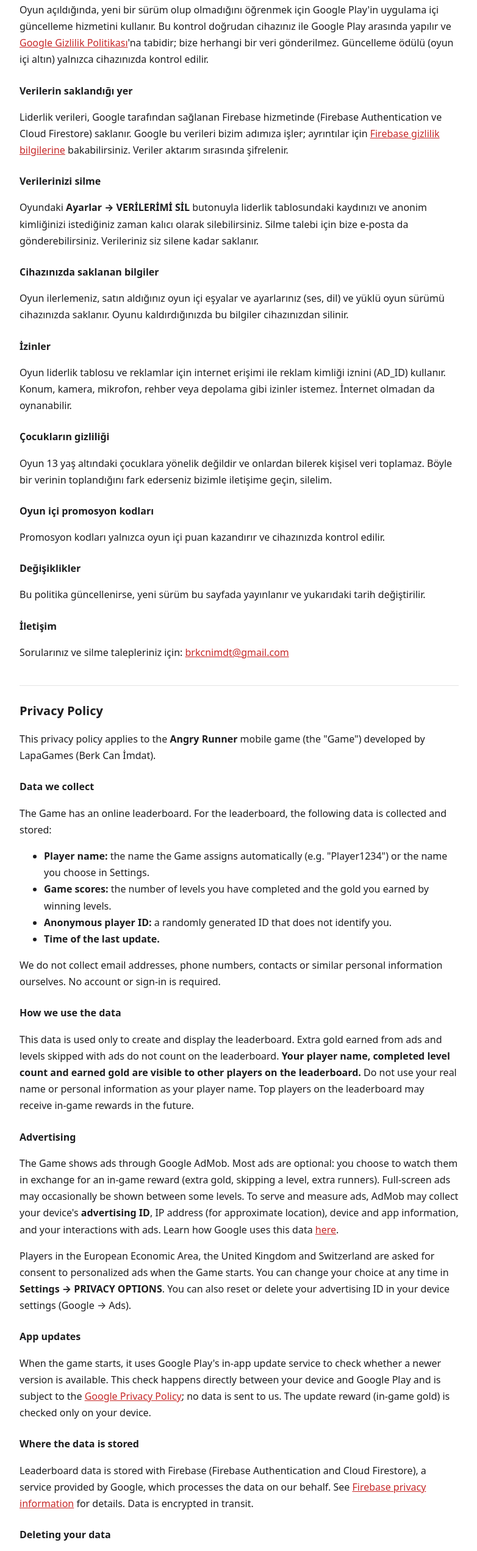
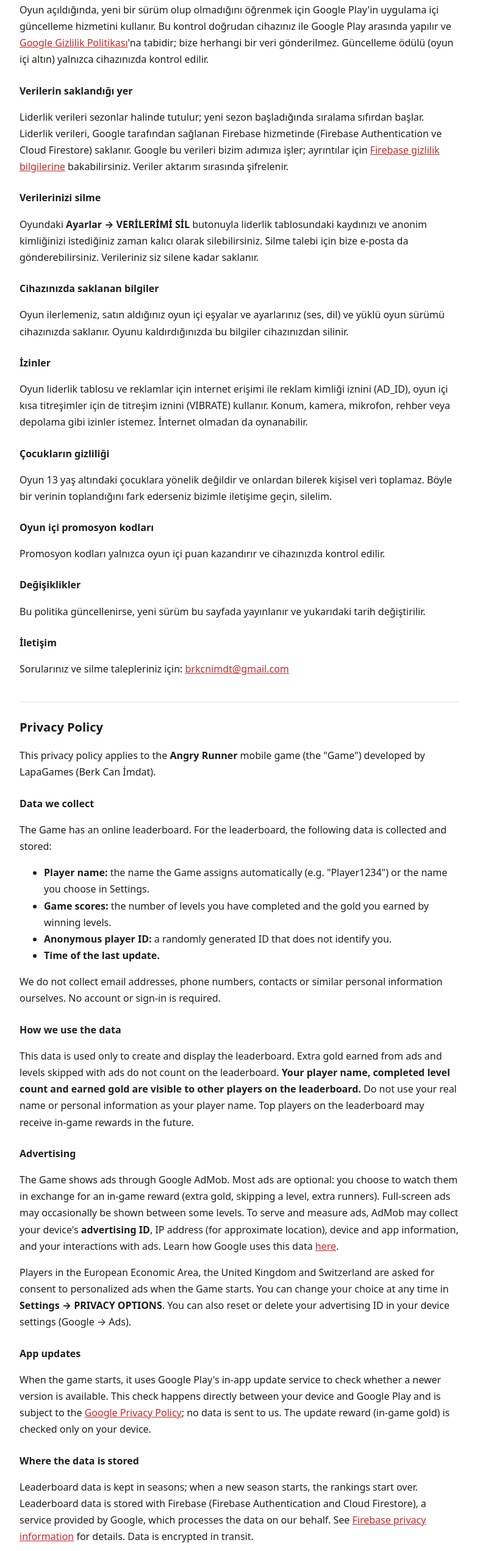
Before and after one commit to BRKCN58/angry-runner-privacy, a plain HTML site: page index.html in a window 1280 px wide. Shown: the part 1291-3835 px from the top of the page at 61% size, without its empty margins (248-1030 px from the left). Drawn offline with Linux system fonts and the light colour scheme.

Commit message:
Gizlilik politikası: titreşim izni ve sıralama sezonları
Co-Authored-By: Claude Opus 5.5 <noreply@anthropic.com>

```diff
--- a/index.html
+++ b/index.html
@@ -49,7 +49,7 @@
     <p>Oyun açıldığında, yeni bir sürüm olup olmadığını öğrenmek için Google Play'in uygulama içi güncelleme hizmetini kullanır. Bu kontrol doğrudan cihazınız ile Google Play arasında yapılır ve <a href="https://policies.google.com/privacy">Google Gizlilik Politikası</a>'na tabidir; bize herhangi bir veri gönderilmez. Güncelleme ödülü (oyun içi altın) yalnızca cihazınızda kontrol edilir.</p>
 
     <h3>Verilerin saklandığı yer</h3>
-    <p>Liderlik verileri, Google tarafından sağlanan Firebase hizmetinde (Firebase Authentication ve Cloud Firestore) saklanır. Google bu verileri bizim adımıza işler; ayrıntılar için <a href="https://firebase.google.com/support/privacy">Firebase gizlilik bilgilerine</a> bakabilirsiniz. Veriler aktarım sırasında şifrelenir.</p>
+    <p>Liderlik verileri sezonlar halinde tutulur; yeni sezon başladığında sıralama sıfırdan başlar. Liderlik verileri, Google tarafından sağlanan Firebase hizmetinde (Firebase Authentication ve Cloud Firestore) saklanır. Google bu verileri bizim adımıza işler; ayrıntılar için <a href="https://firebase.google.com/support/privacy">Firebase gizlilik bilgilerine</a> bakabilirsiniz. Veriler aktarım sırasında şifrelenir.</p>
 
     <h3>Verilerinizi silme</h3>
     <p>Oyundaki <strong>Ayarlar → VERİLERİMİ SİL</strong> butonuyla liderlik tablosundaki kaydınızı ve anonim kimliğinizi istediğiniz zaman kalıcı olarak silebilirsiniz. Silme talebi için bize e-posta da gönderebilirsiniz. Verileriniz siz silene kadar saklanır.</p>
@@ -58,7 +58,7 @@
     <p>Oyun ilerlemeniz, satın aldığınız oyun içi eşyalar ve ayarlarınız (ses, dil) ve yüklü oyun sürümü cihazınızda saklanır. Oyunu kaldırdığınızda bu bilgiler cihazınızdan silinir.</p>
 
     <h3>İzinler</h3>
-    <p>Oyun liderlik tablosu ve reklamlar için internet erişimi ile reklam kimliği iznini (AD_ID) kullanır. Konum, kamera, mikrofon, rehber veya depolama gibi izinler istemez. İnternet olmadan da oynanabilir.</p>
+    <p>Oyun liderlik tablosu ve reklamlar için internet erişimi ile reklam kimliği iznini (AD_ID), oyun içi kısa titreşimler için de titreşim iznini (VIBRATE) kullanır. Konum, kamera, mikrofon, rehber veya depolama gibi izinler istemez. İnternet olmadan da oynanabilir.</p>
 
     <h3>Çocukların gizliliği</h3>
     <p>Oyun 13 yaş altındaki çocuklara yönelik değildir ve onlardan bilerek kişisel veri toplamaz. Böyle bir verinin toplandığını fark ederseniz bizimle iletişime geçin, silelim.</p>
@@ -98,7 +98,7 @@
     <p>When the game starts, it uses Google Play's in-app update service to check whether a newer version is available. This check happens directly between your device and Google Play and is subject to the <a href="https://policies.google.com/privacy">Google Privacy Policy</a>; no data is sent to us. The update reward (in-game gold) is checked only on your device.</p>
 
     <h3>Where the data is stored</h3>
-    <p>Leaderboard data is stored with Firebase (Firebase Authentication and Cloud Firestore), a service provided by Google, which processes the data on our behalf. See <a href="https://firebase.google.com/support/privacy">Firebase privacy information</a> for details. Data is encrypted in transit.</p>
+    <p>Leaderboard data is kept in seasons; when a new season starts, the rankings start over. Leaderboard data is stored with Firebase (Firebase Authentication and Cloud Firestore), a service provided by Google, which processes the data on our behalf. See <a href="https://firebase.google.com/support/privacy">Firebase privacy information</a> for details. Data is encrypted in transit.</p>
 
     <h3>Deleting your data</h3>
     <p>You can permanently delete your leaderboard entry and anonymous ID at any time with the <strong>Settings → DELETE MY DATA</strong> button in the Game. You can also request deletion by email. Your data is kept until you delete it.</p>
@@ -107,7 +107,7 @@
     <p>Your game progress, purchased in-game items and settings (sound, language) and the installed game version are stored on your device. Uninstalling the Game deletes this information from your device.</p>
 
     <h3>Permissions</h3>
-    <p>The Game uses internet access and the advertising ID permission (AD_ID) for the leaderboard and ads. It does not request permissions such as location, camera, microphone, contacts or storage. The Game can be played offline.</p>
+    <p>The Game uses internet access and the advertising ID permission (AD_ID) for the leaderboard and ads, and the vibration permission (VIBRATE) for short in-game vibrations. It does not request permissions such as location, camera, microphone, contacts or storage. The Game can be played offline.</p>
 
     <h3>Children's privacy</h3>
     <p>The Game is not directed at children under 13 and does not knowingly collect personal data from them. If you believe such data has been collected, contact us and we will delete it.</p>
```
